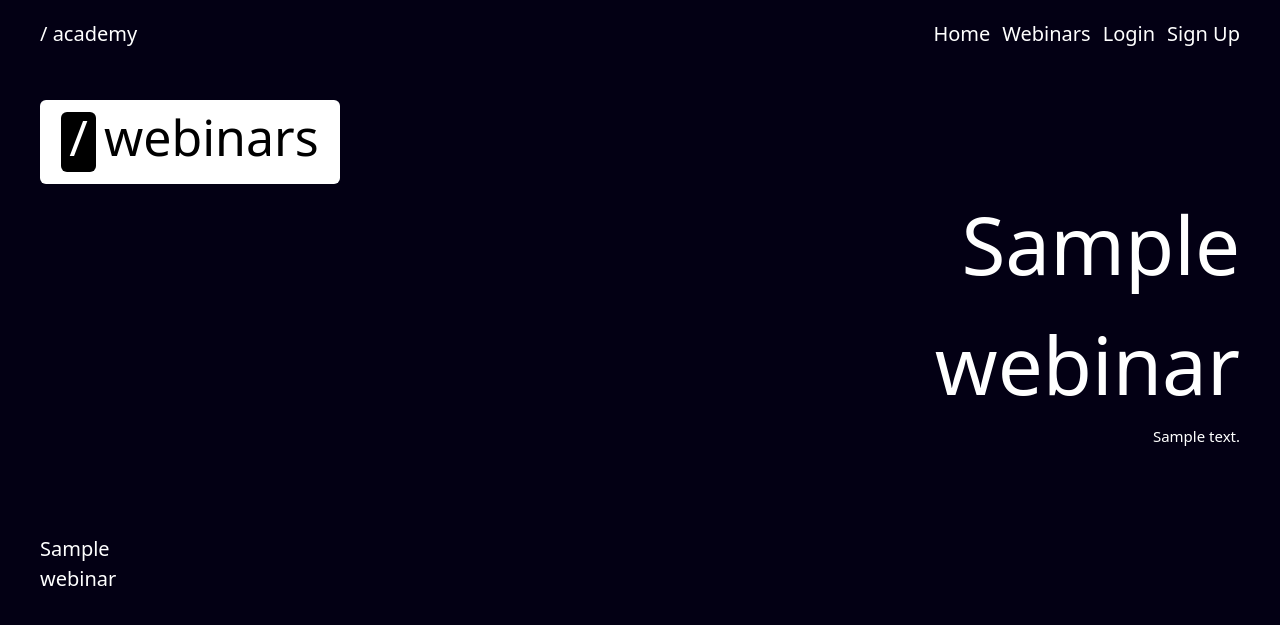
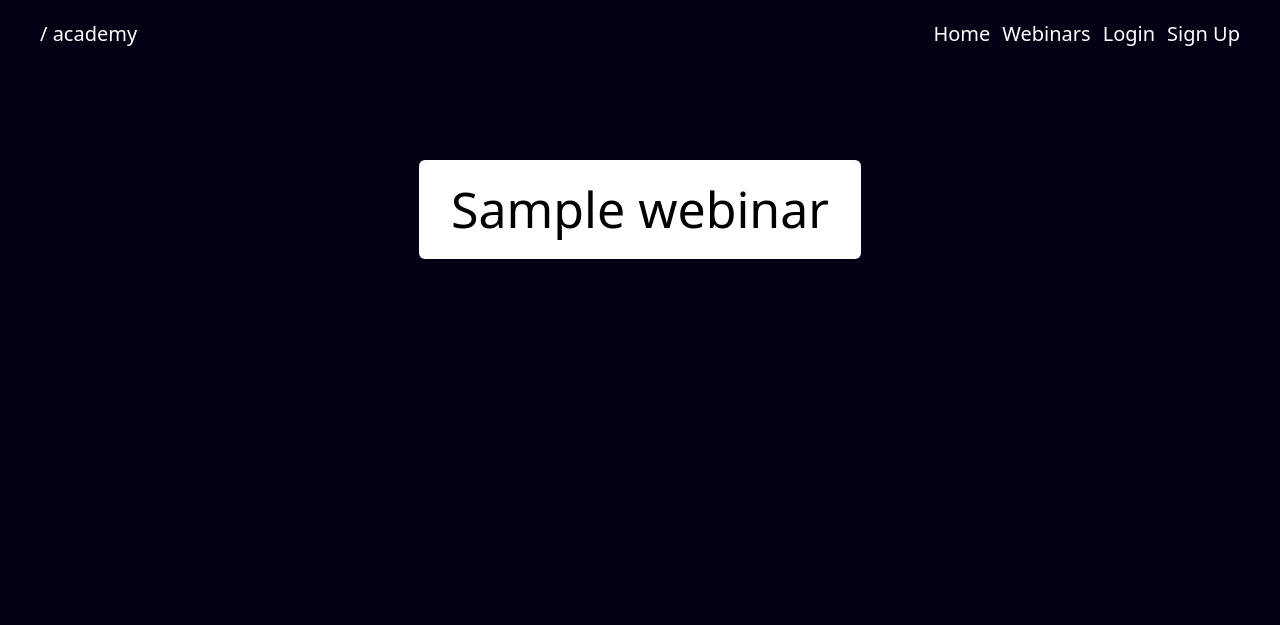
Before and after one commit to OniKraNf/slash-academy, a Django app: a page that uses templates/layouts/base.html in a window 1280 px wide. Shown: the top 625 px of the page. Run offline with Django 5.2, Linux system fonts and the light colour scheme; tables that the repository leaves empty hold one stand-in row (values such as "Sample post"); parts of the project's set-up code (start-up, migrations or seed data) failed here and were passed over; some libraries are stand-ins or nearby versions.

Commit message:
feat: test push

```diff
--- a/learning_system/settings.py
+++ b/learning_system/settings.py
@@ -61,13 +61,12 @@
     'courses.apps.CoursesConfig',
     'authorization.apps.AuthorizationConfig',
     'cart',
+    'theme',
     'tailwind',
-    'theme',
     'django_browser_reload',
     'webinars',
 ]
 
-NPM_BIN_PATH = "C:/Program Files/nodejs/npm.cmd"
 
 MIDDLEWARE = [
     'django.middleware.security.SecurityMiddleware',
--- a/static/global.css
+++ b/static/global.css
@@ -19,6 +19,7 @@
 .header-text {
     opacity: 0; /* Начальное состояние: текст невидим */
     animation: fadeInOut 1s ease-in-out forwards; /* Добавляем CSS-анимацию для плавного появления и исчезновения */
+
 }
 
 @keyframes fadeInOut {
--- a/templates/authorization/login.html
+++ b/templates/authorization/login.html
@@ -2,7 +2,7 @@
 {% load static %}
 
 {% block content %}
-    <div class="flex flex-col items-center justify-center h-screen w-screen text-white pb-[150px]">
+    <div class="flex flex-col items-center justify-center h-screen w-screen header-text text-white pb-[150px]">
         <form method="post" class="flex flex-col gap-5">
             {% csrf_token %}
             <div class="flex flex-col">
--- a/templates/authorization/signup.html
+++ b/templates/authorization/signup.html
@@ -2,7 +2,7 @@
 {% load static %}
 
 {% block content %}
-    <div class="flex flex-col items-center justify-center h-screen w-screen text-white pb-[150px]">
+    <div class=" flex flex-col items-center justify-center h-screen w-screen text-white pb-[150px] header-text">
         <form method="post" class="flex flex-col gap-5">
             {% csrf_token %}
             <div class="flex flex-col">
--- a/templates/cart/cart_summary.html
+++ b/templates/cart/cart_summary.html
@@ -1,7 +1,7 @@
 {% extends "layouts/base.html" %}
 {% load static %}
 {% block content %}
-    <section class="mt-20">
+    <section class="header-text mt-20">
         <div class="flex flex-col max-w-[450px] gap-3 rounded-md container-padding p-3 bg-white">
             {% for course in courses %}
                 <div class="flex flex-row justify-between items-center">
--- a/templates/index.html
+++ b/templates/index.html
@@ -2,9 +2,9 @@
 {% load static %}
 
 {% block content %}
-    <section class="h-[500px] w-screen flex justify-center">
+    <section class="h-[500px] header-text w-screen flex justify-center">
         <div class="flex flex-col gap-5 flex-1 justify-center items-center text-center text-white ">
-            <h1 class="flex text-5xl gap-2 bg-white text-[#141414ea] p-3 rounded-md">Welcome to <span class="flex bg-black rounded-md text-white px-2 pb-[10px]">/</span> academy</h1>
+            <h1 class="flex text-5xl gap-2 bg-white text-[#141414ea] p-3 rounded-md">Welcome to <span class="flex bg-black rounded-md pt-[5px] text-white px-2 pb-[10px]">/</span> academy</h1>
             <p>Here you can learn anything you want. </br>Below you can write the name of the course.</p>
             <input placeholder="Enter course" class="bg-black flex rounded-md "/>
         </div>
--- /dev/null
+++ b/templates/webinars/webinar_page.html
@@ -0,0 +1,23 @@
+{% extends "layouts/base.html" %}
+{% load static %}
+
+{% block content %}
+
+<section class="mt-20">
+    <div class="flex">
+        <div class="container-padding justify-center">
+            <div id="header-text" class="header-text flex flex-1 justify-center bg-white p-3 rounded-md max-w-[1000px] max-h-[350px] text-[50px]">
+                <p class="text-black ">{{ webinar.name }}</p>
+            </div>
+        </div>
+    </div>
+</section>
+
+<script>
+    $(document).ready(function() {
+        var textWidth = $('#header-text').find('p').width(); // Получаем ширину текста внутри дива
+        $('#header-text').css('width', textWidth + 65); // Устанавливаем ширину дива с небольшим отступом
+    });
+</script>
+
+{% endblock content %}
--- a/templates/webinars/webinars.html
+++ b/templates/webinars/webinars.html
@@ -1,10 +1,10 @@
 {% extends "layouts/base.html" %}
 {% load static %}
 {% block content %}
-    <section class="mt-5">
+    <section class="mt-5 ">
         <div class="flex flex-1 container-padding gap-[50px] justify-start">
             <div class="header-text flex flex-1 justify-center text-5xl gap-2 bg-white text-white p-3 rounded-md max-w-[300px] max-h-[400px] text-[50px]">
-                <span class="flex bg-black rounded-md text-white px-2 pb-[10px]">/</span>
+                <span class="flex bg-black rounded-md  pt-[5px] text-white px-2 pb-[10px]">/</span>
                 <p class="text-black">webinars</p>
             </div>
         </div>
@@ -19,7 +19,7 @@
             </div>
             <div class="absolute gap-1 mt-[350px]"style="display: flex; flex-direction: column;">
                 {% for webinar in webinars %}
-                    <a href="{% url 'web_test_page' %}" class=" text-white text-left text-[20px] max-w-[150px] transition-colors duration-600 ease-in-out hover:text-yellow-200 additional-text hover:cursor-pointer webinar-name relative" onmouseover="showMainText(this, `{{ webinar.name }}`, `{{ webinar.description }}`)">{{ webinar.name }}</a>
+                    <a href="{% url 'webinar_detail' webinar.slug %}" class=" text-white text-left text-[20px] max-w-[150px] transition-colors duration-600 ease-in-out hover:text-yellow-200 additional-text hover:cursor-pointer webinar-name relative" onmouseover="showMainText(this, `{{ webinar.name }}`, `{{ webinar.description }}`)">{{ webinar.name }}</a>
                 {% endfor %}
             </div>
         </div>
--- a/theme/static/css/dist/styles.css
+++ b/theme/static/css/dist/styles.css
@@ -687,6 +689,10 @@
   --tw-backdrop-opacity:  ;
   --tw-backdrop-saturate:  ;
   --tw-backdrop-sepia:  ;
+  --tw-contain-size:  ;
+  --tw-contain-layout:  ;
+  --tw-contain-paint:  ;
+  --tw-contain-style:  ;
 }
 
 ::backdrop {
@@ -850,24 +860,12 @@
   margin-top: 1.25rem;
 }
 
-.mt-\[230px\] {
-  margin-top: 230px;
+.mt-\[350px\] {
+  margin-top: 350px;
 }
 
 .mt-auto {
   margin-top: auto;
-}
-
-.mt-\[430px\] {
-  margin-top: 430px;
-}
-
-.mt-\[330px\] {
-  margin-top: 330px;
-}
-
-.mt-\[350px\] {
-  margin-top: 350px;
 }
 
 .block {
@@ -938,6 +936,10 @@
   max-height: 500px;
 }
 
+.max-h-\[350px\] {
+  max-height: 350px;
+}
+
 .w-\[250px\] {
   width: 250px;
 }
@@ -972,6 +974,18 @@
 
 .max-w-\[600px\] {
   max-width: 600px;
+}
+
+.max-w-\[3000px\] {
+  max-width: 3000px;
+}
+
+.max-w-\[1200px\] {
+  max-width: 1200px;
+}
+
+.max-w-\[1000px\] {
+  max-width: 1000px;
 }
 
 .flex-1 {
--- a/webinars/admin.py
+++ b/webinars/admin.py
@@ -6,7 +6,7 @@
 @admin.register(Webinar)
 class WebinarAdmin(admin.ModelAdmin):
     list_display = ['name', 'is_active']
-    fields = ('name', 'author', 'category', 'description', 'language', 'includes', 'image', 'price', 'is_active', 'created_at', 'updated_at')
+    fields = ('name', 'author', 'category', 'description', 'language', 'includes', 'image', 'is_active', 'created_at', 'updated_at')
 
 @admin.register(Category)
 class CategoryAdmin(admin.ModelAdmin):
--- a/webinars/models.py
+++ b/webinars/models.py
@@ -31,13 +31,12 @@
 class Webinar(models.Model):
     name = models.CharField(max_length=100, unique=True)
     author = models.ForeignKey(User, on_delete=models.CASCADE)
-    description = models.CharField(max_length=2000, blank=False)
+    description = models.CharField(max_length=580, blank=False)
     category = models.ForeignKey(Category, on_delete=models.SET_NULL, null=True)
     language = models.CharField(max_length=200)
     includes = models.CharField(max_length=2000)
     slug = models.SlugField(max_length=100, unique=True, primary_key=True, auto_created=False)
     image = models.ImageField(upload_to=webinar_image_path, unique=True, default='trashhold.png', )
-    price = models.DecimalField(decimal_places=2, max_digits=5)
     is_active = models.BooleanField(default=False)
     created_at = models.DateTimeField(default=timezone.now)
     updated_at = models.DateTimeField(default=timezone.now)
--- a/webinars/urls.py
+++ b/webinars/urls.py
@@ -4,7 +4,6 @@
 # app_name = "webinars"
 
 urlpatterns = [
-    path('', WebinarView.as_view(), name='webinars'),
-    path('web-test-page', web_test_page, name='web_test_page'),
-    path('<slug:slug>/', WebinarView.as_view(), name="webinar_detail")
+    path('', WebinarsView.as_view(), name='webinars'),
+    path('<slug:slug>/', WebinarPageView.as_view(), name="webinar_detail")
 ]
--- a/webinars/views.py
+++ b/webinars/views.py
@@ -14,7 +14,7 @@
 def web_test_page(request):
     return render(request, 'webinars/web_test_page.html')
 
-class WebinarView(ListView):
+class WebinarsView(ListView):
     model = Webinar
     template_name = 'webinars/webinars.html'
     context_object_name = 'webinars'
@@ -24,3 +24,8 @@
 
         context['webinars'] = self.model.objects.all().order_by('name')
         return context
+
+class WebinarPageView(DetailView):
+    model = Webinar
+    template_name = 'webinars/webinar_page.html'
+    context_object_name = 'webinar'
```
Also changed, not shown: other parts of theme/static/css/dist/styles.css (+39 -4 lines), webinars/migrations/0004_remove_webinar_price_alter_webinar_description.py (added).
